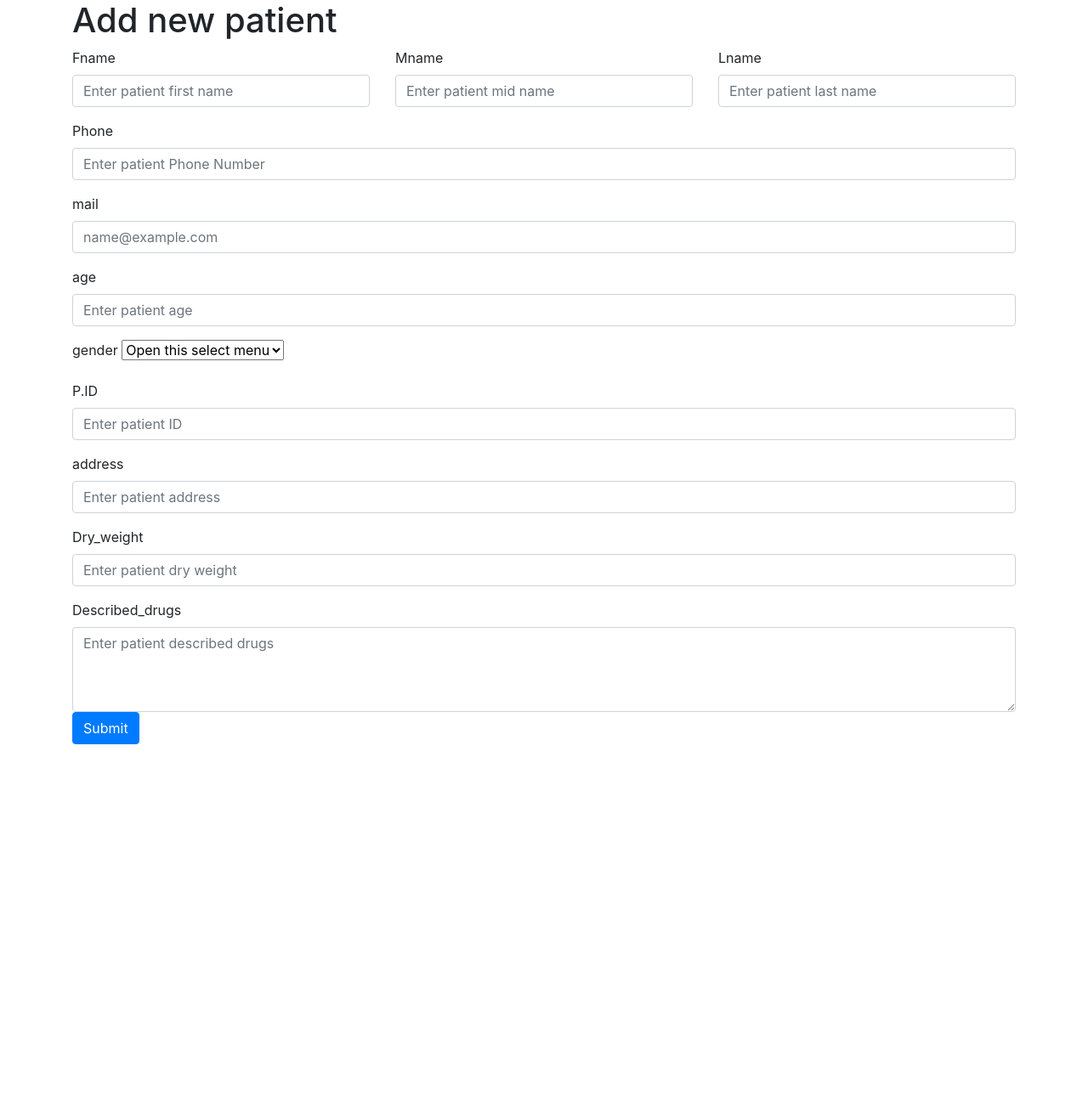
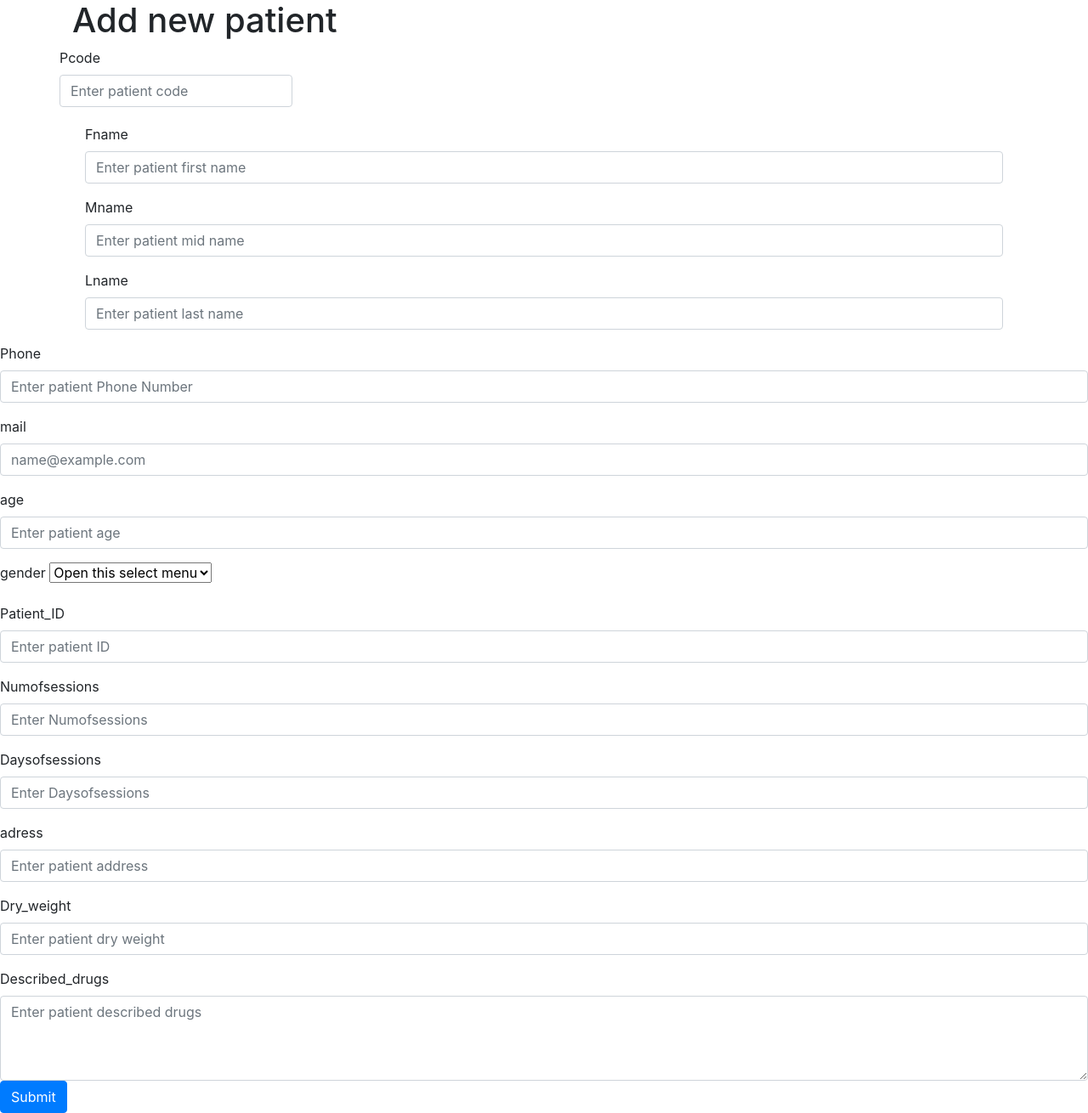
Before and after one commit to Ashar-Seif/HIS-project, a Flask app: page /addpatient in a window 1280 px wide. Shown: the part 56-1366 px from the top of the page at 85% size. Before the commit the page ends 932 px from the top, so only its background shows below. Run offline with Flask 2, Linux system fonts and the light colour scheme; some libraries are stand-ins or nearby versions.

Commit message:
nurse&patient

```diff
--- a/server.py
+++ b/server.py
@@ -11,7 +11,7 @@ mydb = mysql.connector.connect(
 
 mycursor = mydb.cursor()
 mycursor.execute("CREATE TABLE IF NOT EXISTS Doctors(Dcode VARCHAR (255) PRIMARY KEY,Fname VARCHAR(255),Mname VARCHAR(255),Lname VARCHAR(255),phone INT(14),mail VARCHAR(255) UNIQUE,Birth_date INT(14),Doctor_ID INT(28) UNIQUE,syndicate_number INT (28) UNIQUE,salary INT(11),gender VARCHAR(255),address text,jop_rank VARCHAR(255),image LONGBLOB)")
-mycursor.execute("CREATE TABLE IF NOT EXISTS nurses (Ncode VARCHAR (255) NOT NULL PRIMARY KEY,Fname VARCHAR(255),Mname VARCHAR(255),Lname VARCHAR(255),phone INT(14),mail VARCHAR(255)UNIQUE,Birth_Date INT(11),Nurse_ID INT(28)UNIQUE,syndicate_number INT (28) UNIQUE,salary INT(11),gender VARCHAR(255),address text,image LONGBLOB )")
+mycursor.execute("CREATE TABLE IF NOT EXISTS nurses (Ncode VARCHAR (255) NOT NULL PRIMARY KEY,Fname VARCHAR(255),Mname VARCHAR(255),Lname VARCHAR(255),phone INT(14),mail VARCHAR(255)UNIQUE,Birth_Date INT(11),Nurse_ID INT(28)UNIQUE,syndicate_number INT (28) UNIQUE,salary INT(11),gender VARCHAR(255),adress text,image LONGBLOB )")
 mycursor.execute("CREATE TABLE IF NOT EXISTS patients(Pcode VARCHAR (255) NOT NULL PRIMARY KEY,Fname VARCHAR(255),Mname VARCHAR(255),Lname VARCHAR(255),Numofsessions int(11),Daysofsessions text,Patient_ID INT(28)UNIQUE,phone INT(14),mail VARCHAR(255)UNIQUE,age INT(11),gender VARCHAR(255),adress text,Dry_weight INT (11),Described_drugs text,SupD VARCHAR (255),FOREIGN KEY (SupD) REFERENCES doctors(Dcode))")
 mycursor.execute("CREATE TABLE IF NOT EXISTS sessions (Scode VARCHAR (255) NOT NULL PRIMARY KEY,Date INT (11),used_device VARCHAR(255),price INT(11),record_by VARCHAR(255),after_weight INT (11),duration INT(11),taken_drugs text,complications text, dealing_with_complications text,comments text,P_code VARCHAR (255),D_code VARCHAR (255),N_code VARCHAR (255) ,FOREIGN KEY(P_code) REFERENCES patients(Pcode),FOREIGN KEY(D_code) REFERENCES doctors(Dcode),FOREIGN KEY(N_code) REFERENCES nurses(Ncode))")
 mycursor.execute("CREATE TABLE IF NOT EXISTS contact (name VARCHAR(255),email VARCHAR(255),subject VARCHAR(255),message text)")
@@ -51,25 +51,73 @@ def adddoctor():
 def viewdoctor():
    return render_template('viewdoctor.html')
 
-@app.route('/addpatient')
+@app.route('/addpatient',methods=["GET","POST"])
 def addpatient():
+   if request.method == 'POST':
+    Pcode=request.form["Pcode"]
+    Fname = request.form["Fname"]
+    Mname = request.form["Mname"]
+    Lname = request.form["Lname"]
+    Numofsessions=request.form["Numofsessions"]
+    Daysofsessions=request.form["Daysofsessions"]
+    Patient_ID = request.form["Patient_ID"]
+    phone = request.form["phone"]
+    mail = request.form["mail"]
+    age= request.form["age"]
+    gender=request.form["gender"]
+    adress = request.form["adress"]
+    Dry_weight= request.form["Dry_weight"]
+    Described_drugs=request.form["Described_drugs"]
+    #SupD=request.form["SupD"]
+    #print(Pcode,Fname,Mname,Lname,phone,mail,age,patient_ID,Dry_weight,adress,gender,Described_drugs,SubD)
+    sql = 'INSERT INTO patients (Pcode,Fname,Mname,Lname,Numofsessions,Daysofsessions,Patient_ID,phone,mail,age,gender,adress,Dry_weight,Described_drugs) VALUES (%s,%s,%s,%s,%s,%s,%s,%s,%s,%s,%s,%s,%s,%s)'
+    val = (Pcode,Fname,Mname,Lname,Numofsessions,Daysofsessions,Patient_ID,phone,mail,age,gender,adress,Dry_weight,Described_drugs)
+    mycursor.execute(sql, val)
+    mydb.commit()
    return render_template('addpatient.html')
 
 @app.route('/viewpatient')
-@app.route("/upload",methods=["post"])
+#@app.route("/upload",methods=["post"])
 def viewpatient():
-   return render_template('viewpatient.html')
-def upload():
-    file=request.files["inputfile"]
-    return file.filename
+   mycursor.execute("SELECT * FROM patients")
+   row_headers =[x[0] for x in mycursor.description] #this will extract row headers
+   myresult = mycursor.fetchall()
+   return render_template('viewpatient.html',patientsData=myresult)
 
-@app.route('/addnurse')
+#def upload():
+ #   file = request.files["inputfile"]
+  #  return file.filename
+
+@app.route('/addnurse', methods=["GET","POST"])
 def addnurse():
-   return render_template('addnurse.html')
+   if request.method == 'POST':
+    Fname = request.form["Fname"]
+    Mname = request.form["Mname"]
+    Lname = request.form["Lname"]
+    Ncode=request.form["Ncode"]
+    phone = request.form["Phone"]
+    mail = request.form["mail"]
+    Birth_Date = request.form["Birth_Date"]
+    Nurse_ID = request.form["Nurse_ID"]
+    salary = request.form["salary"]
+    adress = request.form["adress"]
+    gender=request.form["gender"]
+    syndicate_number=request.form["syndicate_number"]
+    #print(Fname,Mname,Lname,Ncode,phone,mail,Birth_Date,Nurse_ID,salary,address,gender)
+    sql = 'INSERT INTO nurses (Fname,Mname,Lname,Ncode,phone,mail,Birth_Date,Nurse_ID,salary,adress,gender,syndicate_number) VALUES ( %s,%s,%s,%s,%s,%s,%s,%s,%s,%s,%s,%s)'
+    val = (Fname,Mname,Lname,Ncode,phone,mail,Birth_Date,Nurse_ID,salary,adress,gender,syndicate_number)
+    mycursor.execute(sql, val)
+    mydb.commit()
+   return render_template("addnurse.html")
+
 
 @app.route('/viewnurse')
 def viewnurse():
-   return render_template('viewnurse.html')
+   mycursor.execute("SELECT * FROM nurses")
+   row_headers =[x[0] for x in mycursor.description] #this will extract row headers
+   myresult = mycursor.fetchall()
+   return render_template('viewnurse.html',nursesData=myresult)
+
 
 @app.route('/addsession',methods =  ['POST', 'GET'])
 def addsession():
--- a/template/addpatient.html
+++ b/template/addpatient.html
@@ -1,20 +1,24 @@
 <!doctype html>
 <html lang="en">
+
 <head>
   <!-- Required meta tags -->
   <meta charset="utf-8">
   <meta name="viewport" content="width=device-width, initial-scale=1, shrink-to-fit=no">
 
   <!-- Bootstrap CSS -->
-    <link rel="stylesheet" href="https://stackpath.bootstrapcdn.com/bootstrap/4.3.1/css/bootstrap.min.css" integrity="sha384-ggOyR0iXCbMQv3Xipma34MD+dH/1fQ784/j6cY/iJTQUOhcWr7x9JvoRxT2MZw1T" crossorigin="anonymous">
+  <link rel="stylesheet" href="https://stackpath.bootstrapcdn.com/bootstrap/4.3.1/css/bootstrap.min.css"
+    integrity="sha384-ggOyR0iXCbMQv3Xipma34MD+dH/1fQ784/j6cY/iJTQUOhcWr7x9JvoRxT2MZw1T" crossorigin="anonymous">
 
   <title>addpatient</title>
 </head>
+
 <body>
   <div class="container">
     <nav class="navbar navbar-expand-lg navbar-light bg-light">
       <a class="navbar-brand" href="{{url_for('index')}}">Home</a>
-            <button class="navbar-toggler" type="button" data-toggle="collapse" data-target="#navbarSupportedContent" aria-controls="navbarSupportedContent" aria-expanded="false" aria-label="Toggle navigation">
+      <button class="navbar-toggler" type="button" data-toggle="collapse" data-target="#navbarSupportedContent"
+        aria-controls="navbarSupportedContent" aria-expanded="false" aria-label="Toggle navigation">
         <span class="navbar-toggler-icon"></span>
       </button>
 
@@ -40,11 +44,19 @@
     <form action="http://localhost:5000/addpatient" method="POST">
 
       <div class="row g-3">
+        <div class="form-group">
+          <label for="inputpatcode">Pcode</label>
+          <input name="Pcode" type="text" class="form-control" id="exampleInputEmail1" aria-describedby="emailHelp"
+            placeholder="Enter patient code">
+          <small id="emailHelp" class="form-text text-muted"></small>
+        </div>
+      </div>
       <div class="col-md">
 
         <div class="form-group">
           <label for="inputpatName">Fname</label>
-      <input name="name" type="text" class="form-control" id="exampleInputEmail1" aria-describedby="emailHelp" placeholder="Enter patient first name">
+          <input name="Fname" type="text" class="form-control" id="exampleInputEmail1" aria-describedby="emailHelp"
+            placeholder="Enter patient first name">
           <small id="emailHelp" class="form-text text-muted"></small>
         </div>
       </div>
@@ -52,7 +64,8 @@
 
         <div class="form-group">
           <label for="inputpatName">Mname</label>
-      <input name="name" type="text" class="form-control" id="exampleInputEmail1" aria-describedby="emailHelp" placeholder="Enter patient mid name">
+          <input name="Mname" type="text" class="form-control" id="exampleInputEmail1" aria-describedby="emailHelp"
+            placeholder="Enter patient mid name">
           <small id="emailHelp" class="form-text text-muted"></small>
         </div>
       </div>
@@ -60,18 +73,19 @@
       <div class="col-md">
         <div class="form-group">
           <label for="inputpatName">Lname</label>
-      <input name="name" type="text" class="form-control" id="exampleInputEmail1" aria-describedby="emailHelp" placeholder="Enter patient last name">
+          <input name="Lname" type="text" class="form-control" id="exampleInputEmail1" aria-describedby="emailHelp"
+            placeholder="Enter patient last name">
           <small id="emailHelp" class="form-text text-muted"></small>
         </div>
       </div>
   </div>
   <div class="form-group">
     <label for="phoneinput">Phone</label>
-  <input name="phonenumber" type="number" class="form-control" id="idinput" placeholder="Enter patient Phone Number">
+    <input name="phone" type="number" class="form-control" id="idinput" placeholder="Enter patient Phone Number">
   </div>
   <div class="mb-3">
     <label for="Docemailinput" class="form-label">mail</label>
-  <input type="email" class="form-control" id="exampleFormControlInput1" placeholder="name@example.com">
+    <input name ="mail" type="mail" class="form-control" id="exampleFormControlInput1" placeholder="name@example.com">
   </div>
   <div class="form-group">
     <label for="ageinput">age</label>
@@ -79,22 +93,31 @@
   </div>
 
   <div class="form-group">
-  <label for="inputpatsex"> gender    </label>
-  <select class="form-select form-select-sm" aria-label=".form-select-sm example">
+    <label for="inputpatsex"> gender </label>
+    <select name="gender" class="form-select form-select-sm" aria-label=".form-select-sm example">
       <option selected>Open this select menu</option>
-    <option value="1">Male</option>
-    <option value="2">Female</option>
+      <option value="Male">Male</option>
+      <option value="Female">Female</option>
 
     </select>
   </div>
 
   <div class="form-group">
-      <label for="idinput">P.ID</label>
-      <input name="id" type="number" class="form-control" id="idinput" placeholder="Enter patient ID">
+    <label for="idinput">Patient_ID</label>
+    <input name="Patient_ID" type="number" class="form-control" id="idinput" placeholder="Enter patient ID">
   </div>
   <div class="form-group">
-      <label for="inputpataddress">address</label>
-      <input name="address" type="text" class="form-control" id="exampleInputEmail1" aria-describedby="emailHelp" placeholder="Enter patient address">
+    <label for="idinput">Numofsessions</label>
+    <input name="Numofsessions" type="number" class="form-control" id="idinput" placeholder="Enter Numofsessions">
+  </div>
+  <div class="form-group">
+    <label for="idinput">Daysofsessions</label>
+    <input name="Daysofsessions" type="text" class="form-control" id="idinput" placeholder="Enter Daysofsessions">
+  </div>
+  <div class="form-group">
+    <label for="inputpataddress">adress</label>
+    <input name="adress" type="text" class="form-control" id="exampleInputEmail1" aria-describedby="emailHelp"
+      placeholder="Enter patient address">
 
   </div>
 
@@ -102,11 +125,12 @@
 
   <div class="form-group">
     <label for="salaryinput">Dry_weight</label>
-      <input name="salary" type="number" class="form-control" id="idinput" placeholder="Enter patient dry weight">
+    <input name="Dry_weight" type="number" class="form-control" id="idinput" placeholder="Enter patient dry weight">
   </div>
   <div class="form-floating">
     <label for="floatingTextarea2">Described_drugs</label>
-      <textarea class="form-control" placeholder="Enter patient described drugs" id="floatingTextarea2" style="height: 100px"></textarea>
+    <textarea name="Described_drugs" class="form-control" placeholder="Enter patient described drugs"
+      id="floatingTextarea2" style="height: 100px"></textarea>
 
   </div>
 
@@ -114,8 +138,15 @@
   </form>
   </div>
 
-    <script src="https://code.jquery.com/jquery-3.3.1.slim.min.js" integrity="sha384-q8i/X+965DzO0rT7abK41JStQIAqVgRVzpbzo5smXKp4YfRvH+8abtTE1Pi6jizo" crossorigin="anonymous"></script>
-    <script src="https://cdnjs.cloudflare.com/ajax/libs/popper.js/1.14.7/umd/popper.min.js" integrity="sha384-UO2eT0CpHqdSJQ6hJty5KVphtPhzWj9WO1clHTMGa3JDZwrnQq4sF86dIHNDz0W1" crossorigin="anonymous"></script>
-    <script src="https://stackpath.bootstrapcdn.com/bootstrap/4.3.1/js/bootstrap.min.js" integrity="sha384-JjSmVgyd0p3pXB1rRibZUAYoIIy6OrQ6VrjIEaFf/nJGzIxFDsf4x0xIM+B07jRM" crossorigin="anonymous"></script>
+  <script src="https://code.jquery.com/jquery-3.3.1.slim.min.js"
+    integrity="sha384-q8i/X+965DzO0rT7abK41JStQIAqVgRVzpbzo5smXKp4YfRvH+8abtTE1Pi6jizo"
+    crossorigin="anonymous"></script>
+  <script src="https://cdnjs.cloudflare.com/ajax/libs/popper.js/1.14.7/umd/popper.min.js"
+    integrity="sha384-UO2eT0CpHqdSJQ6hJty5KVphtPhzWj9WO1clHTMGa3JDZwrnQq4sF86dIHNDz0W1"
+    crossorigin="anonymous"></script>
+  <script src="https://stackpath.bootstrapcdn.com/bootstrap/4.3.1/js/bootstrap.min.js"
+    integrity="sha384-JjSmVgyd0p3pXB1rRibZUAYoIIy6OrQ6VrjIEaFf/nJGzIxFDsf4x0xIM+B07jRM"
+    crossorigin="anonymous"></script>
 </body>
+
 </html>
```
Also changed, not shown: template/addnurse.html (+21 -12 lines), template/viewnurse.html (+41 -0 lines), template/viewpatient.html (+48 -0 lines). Lines whose indentation alone changed are shown as unchanged.
